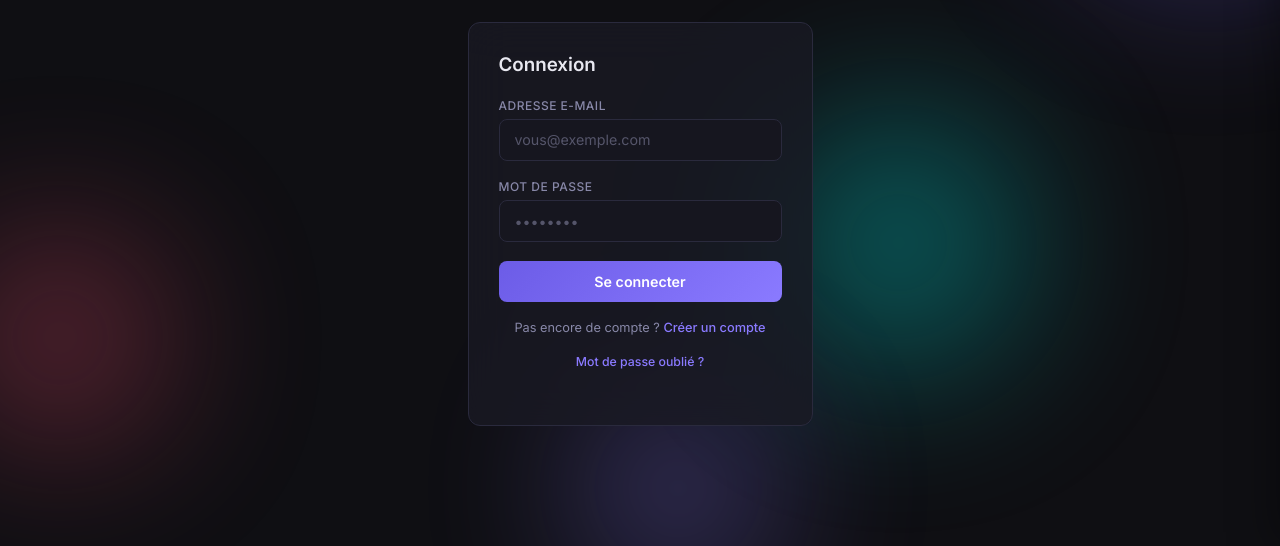
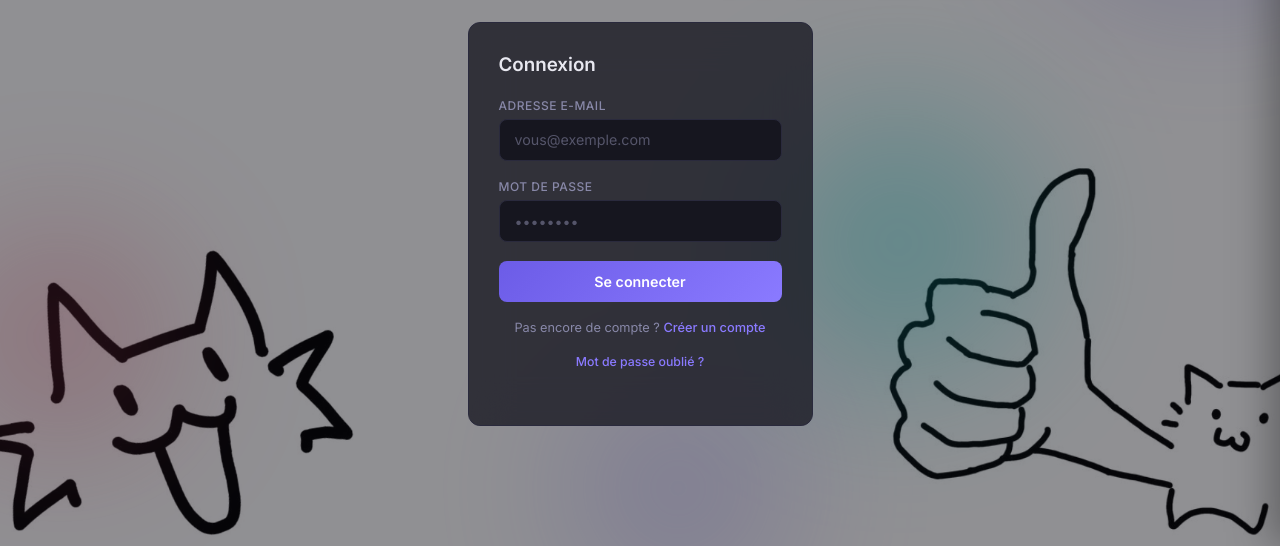
Before and after one commit to Alexhuang03/ToDoList, a website: page public/index.html in a window 1280 px wide. Shown: the part 254-800 px from the top of the page. Drawn offline with Linux system fonts and the light colour scheme.

Commit message:
feat: ajout fond d'écran accueil -  background image to auth screen and serve static assets from Images directory

```diff
--- a/public/index.css
+++ b/public/index.css
@@ -137,6 +137,18 @@ body {
   justify-content: center;
   position: relative;
   overflow: hidden;
+  background: url('/Images/accueil.png') center/cover no-repeat;
+}
+#auth-screen::before {
+  content: '';
+  position: absolute;
+  inset: 0;
+  background: rgba(10, 10, 16, 0.45);
+  z-index: 1;
+  transition: background 1s ease;
+}
+[data-theme="light"] #auth-screen::before {
+  background: rgba(244, 245, 247, 0.45);
 }
 #auth-screen.active { display: flex; }
 
@@ -145,6 +157,7 @@ body {
   max-width: 420px;
   padding: 2.5rem;
   z-index: 2;
+  position: relative;
 }
 
 .auth-visual {
--- a/server/index.js
+++ b/server/index.js
@@ -15,8 +15,9 @@ const PORT = process.env.PORT || 3000;
 app.use(cors());
 app.use(express.json());
 
-// Servir le frontend statique
+// Servir le frontend statique et le dossier Images
 app.use(express.static(path.join(__dirname, '..', 'public')));
+app.use('/Images', express.static(path.join(__dirname, '..', 'Images')));
 
 // Routes API
 app.use('/api/auth', authRouter);
```
Also changed, not shown: Images/accueil.png (added).
